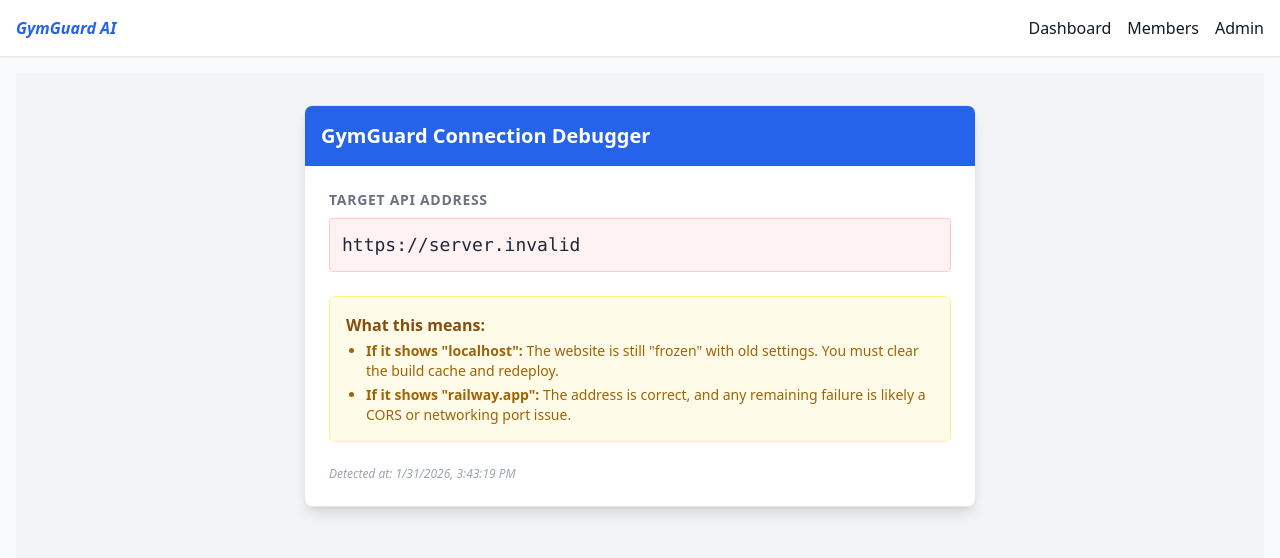
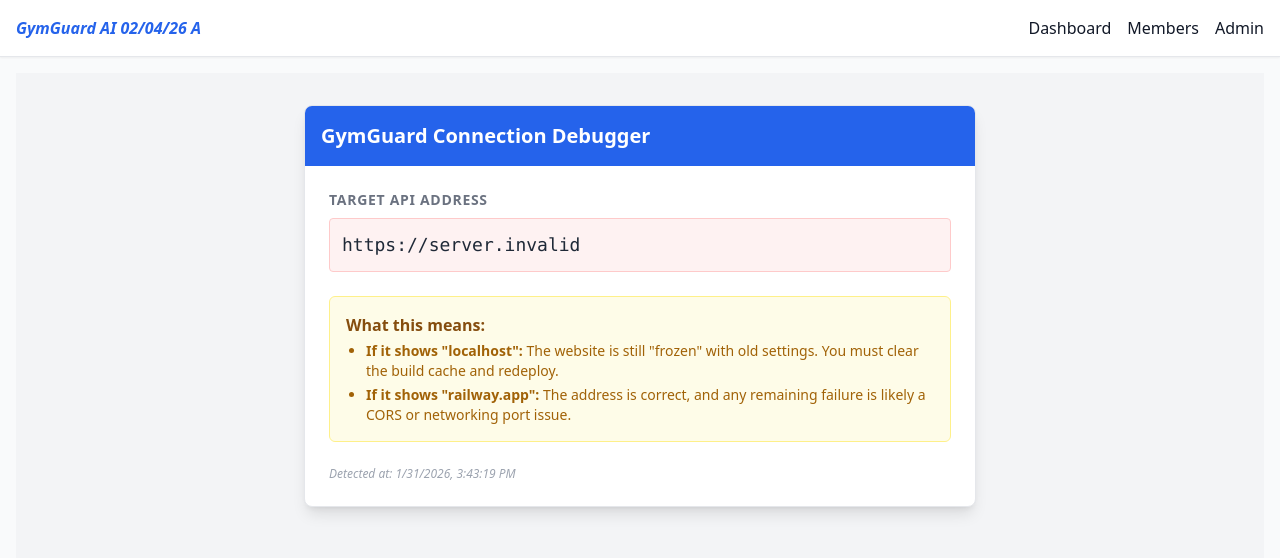
Before and after one commit to SeanPrentice85/GymGuard-App, a Next.js app in the folder apps/web/: page /debug in a window 1280 px wide. Shown: the top 558 px of the page. Built offline with nearby package versions, Linux system fonts and the light colour scheme; no server answers.

Commit message:
Update layout.tsx

```diff
--- a/apps/web/app/layout.tsx
+++ b/apps/web/app/layout.tsx
@@ -17,7 +17,7 @@ export default function RootLayout({
       <body className="bg-gray-50 text-gray-900">
         <nav className="flex items-center justify-between p-4 bg-white shadow-sm border-b">
           <div className="flex gap-6 italic font-bold text-blue-600">
-            GymGuard AI
+            GymGuard AI 02/04/26 A
           </div>
           <div className="flex gap-4">
             <Link href="/" className="hover:text-blue-500 font-medium">Dashboard</Link>
```
